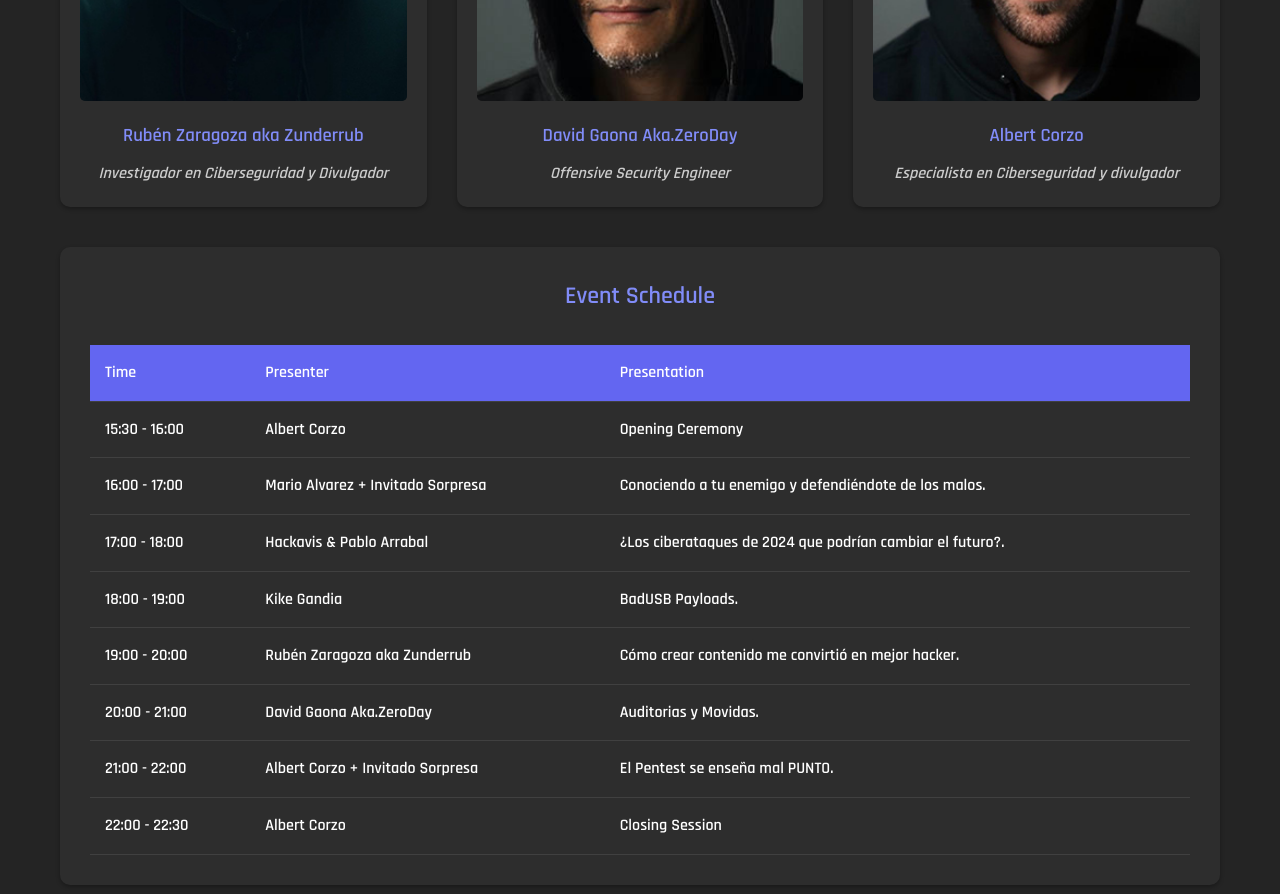
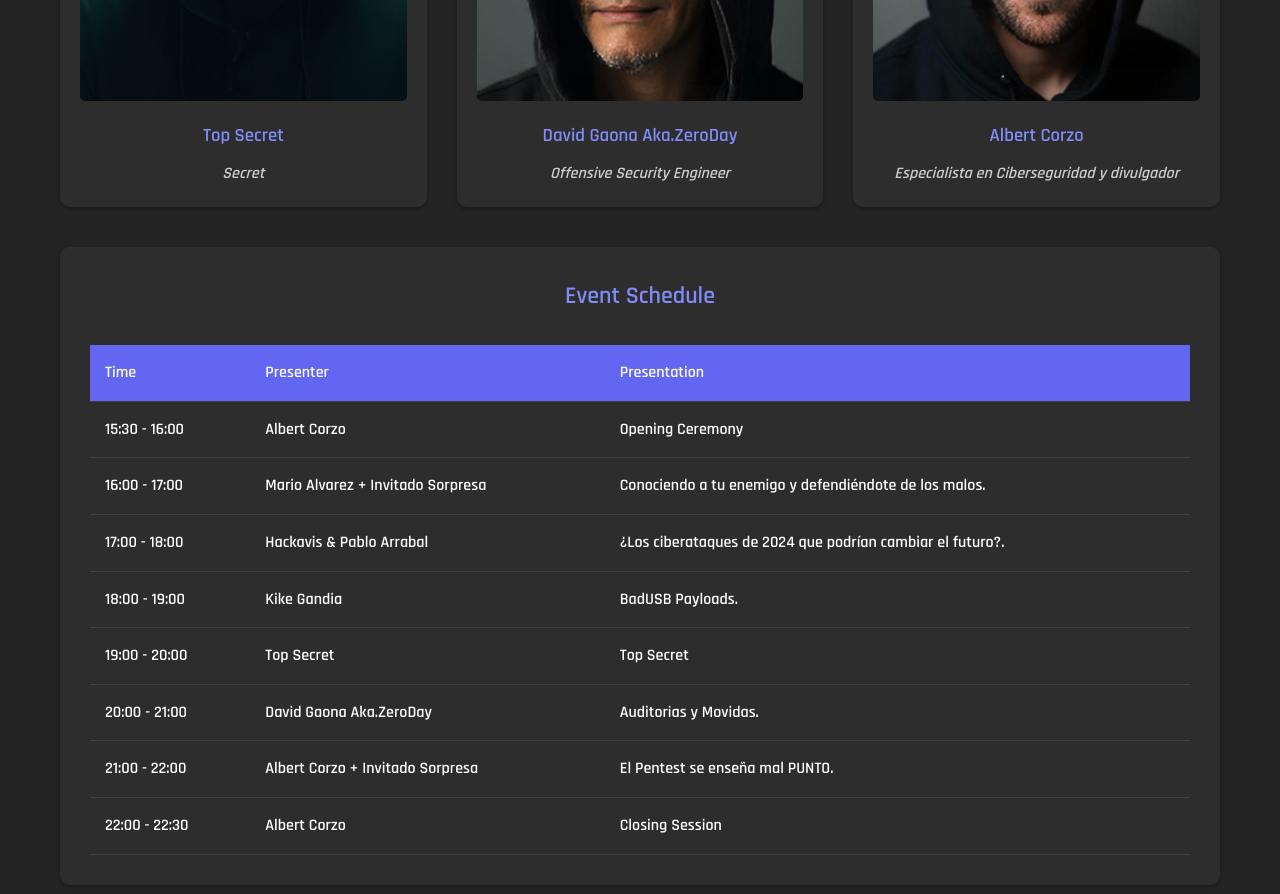
Before and after one commit to influencercon/home, a website built with Vite: page index.html in a window 1280 px wide. Shown: the part 2000-2894 px from the top of the page. Built offline with nearby package versions, Linux system fonts and the light colour scheme.

Commit message:
Update index.html

```diff
--- a/index.html
+++ b/index.html
@@ -82,10 +82,10 @@
                 </div>
                 <div class="guest-card">
                     <div class="guest-image">
-                        <img src="images/4.jpg" alt="Rubén Zaragoza aka Zunderrub" loading="lazy">
+                        <img src="images/4.jpg" alt="Top Secret" loading="lazy">
                     </div>
-                    <h3><a href="https://zhack.es/" target="_blank">Rubén Zaragoza aka Zunderrub</a></h3>
-                    <p class="profession">Investigador en Ciberseguridad y Divulgador</p>
+                    <h3><a href="https://lnk.bio/albertc" target="_blank">Top Secret</a></h3>
+                    <p class="profession">Secret</p>
                 </div>
                 <div class="guest-card">
                     <div class="guest-image">
@@ -137,8 +137,8 @@
                     </tr>
                     <tr>
                         <td>19:00 - 20:00</td>
-                        <td>Rubén Zaragoza aka Zunderrub</td>
-                        <td>Cómo crear contenido me convirtió en mejor hacker.</td>
+                        <td>Top Secret</td>
+                        <td>Top Secret</td>
                     </tr>
                     <tr>
                         <td>20:00 - 21:00</td>
```
